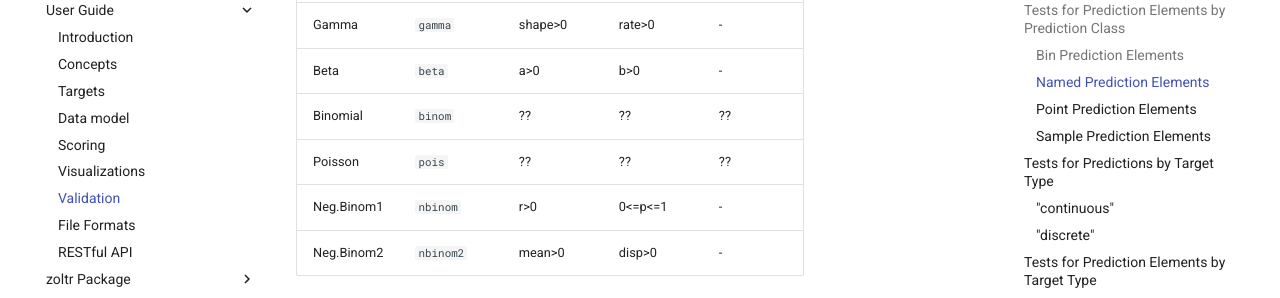
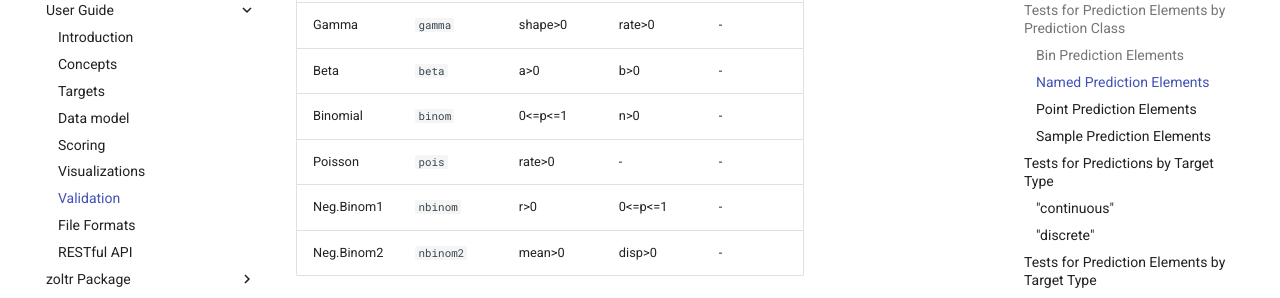
Before and after one commit to reichlab/docs.zoltardata, an MkDocs documentation site: the page built from docs/Validation.md, in a window 1280 px wide and 900 px high, scrolled down 1760 px. Shown: the part 152-450 px from the top of the window. Built offline with MkDocs 1.6.1 and Material for MkDocs 9.7.7, drawn with Linux system fonts in a browser that asks for light colours.

Commit message:
updated validation.md with params for distributions.

```diff
--- a/docs/Validation.md
+++ b/docs/Validation.md
@@ -54,8 +54,8 @@ Normal      | `norm`       | mean      | sd>=0    |    -
 LogNormal   | `lnorm`      | mean      | sd>=0    |    -
 Gamma       | `gamma`      | shape>0   | rate>0   |    -
 Beta        | `beta`       | a>0       | b>0      |    -
-Binomial    | `binom`      | ??        | ??       |    ??
-Poisson     | `pois`       | ??        | ??       |    ??
+Binomial    | `binom`      | 0<=p<=1   |   n>0    |    -
+Poisson     | `pois`       | rate>0    |  -       |    -
 Neg.Binom1  | `nbinom`     | r>0       | 0<=p<=1  |    -
 Neg.Binom2  | `nbinom2`    | mean>0    | disp>0   |    -
 
```
